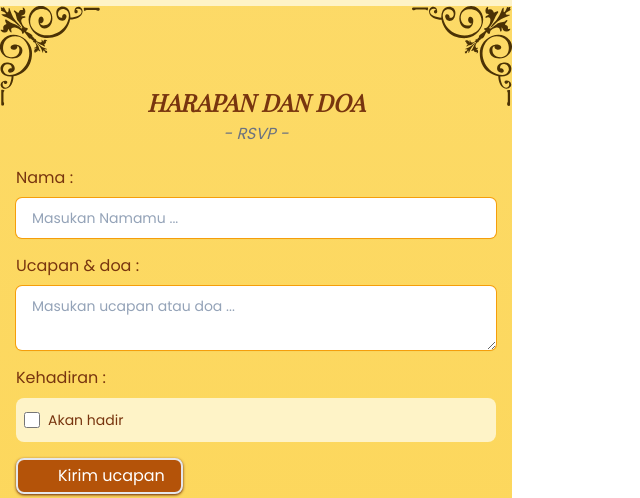
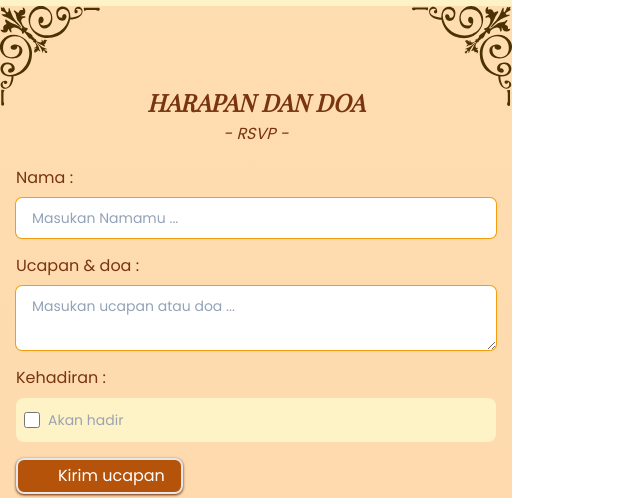
Before and after one commit to DinantiTech/nafi-anisa, a React (Vite) app: page / in a window 1280 px wide. Shown: the part 4840-5338 px from the top of the page, without its empty margins (0-640 px from the left). Built offline with nearby package versions, Linux system fonts and the light colour scheme; no server answers; some icons are missing.

Commit message:
fix color checkbox

```diff
--- a/src/components/forms/attendance.form.jsx
+++ b/src/components/forms/attendance.form.jsx
@@ -1,12 +1,12 @@
 import { PRESENT_LABEL_RSVP } from "../../contants/common.const";
 import CustomCheckbox from "./checkbox.form";
 
-export default function AttendanceInput({ label, name }) {
+export default function AttendanceInput({ label, name, isAttendance }) {
     return (
         <div className="flex flex-col items-start justify-center gap-y-2 w-full">
             <label htmlFor={ label ?? "label" }>{label ?? "Label"} :</label>
             <div id={ label ?? "label" } className="w-full bg-amber-100 flex flex-col justify-center items-start py-3 px-2 rounded-lg">
-                <CustomCheckbox name={name} />
+                <CustomCheckbox name={name} isAttendance={isAttendance} />
             </div>
         </div>
     )
--- a/src/components/forms/checkbox.form.jsx
+++ b/src/components/forms/checkbox.form.jsx
@@ -1,18 +1,18 @@
 import { Field } from "formik";
-import { PRESENT_LABEL_RSVP } from "../../contants/common.const";
+import { COLOR_PRIMARY, PRESENT_LABEL_RSVP } from "../../contants/common.const";
 
-export default function CustomCheckbox({ label, name }) {
+export default function CustomCheckbox({ label, name, isAttendance }) {
     return (
         <div className="flex items-center">
             <Field
                 name={name}
                 id="default-checkbox"
                 type="checkbox"
-                className="w-4 h-4 text-amber-600 bg-gray-100 border-gray-300 rounded focus:ring-amber-500 dark:focus:ring-amber-600 dark:ring-offset-gray-800 focus:ring-2 dark:bg-gray-700 dark:border-gray-600"
+                className={`accent-${COLOR_PRIMARY} w-4 h-4 bg-gray-100 border-gray-300 rounded`}
             />
             <label
                 htmlFor="default-checkbox"
-                className="ml-2 text-sm font-medium dark:text-gray-300 text-amber-900"
+                className={`${isAttendance ? `text-${COLOR_PRIMARY}` : `text-gray-400`} ml-2 text-sm font-medium`}
             >
                 {label ?? PRESENT_LABEL_RSVP}
             </label>
--- a/src/components/layouts/main.layout.jsx
+++ b/src/components/layouts/main.layout.jsx
@@ -1,4 +1,4 @@
-import { BG_GRADIENT, BG_COLOR_PRIMARY, IS_BG_GRADIENT, TEXT_COLOR_PRIMARY } from "../../contants/common.const";
+import { BG_GRADIENT, BG_COLOR_PRIMARY, IS_BG_GRADIENT, COLOR_PRIMARY } from "../../contants/common.const";
 import { BGWELCOME } from "../../contants/images.const";
 import MusicBtn from "../buttons/music.button";
 import Footer from "../commons/footer.common";
@@ -17,7 +17,7 @@ export default function MainLayout() {
     return (
         <div className="flex relative w-full h-full justify-between antialiased">
             <MusicBtn />
-            <div className={`${IS_BG_GRADIENT ? BG_GRADIENT : BG_COLOR_PRIMARY} ${TEXT_COLOR_PRIMARY} w-full lg:w-2/5 overflow-hidden`} >
+            <div className={`${IS_BG_GRADIENT ? BG_GRADIENT : BG_COLOR_PRIMARY} text-${COLOR_PRIMARY} w-full lg:w-2/5 overflow-hidden`} >
                 <div className="w-full ">
                     <Cover />
                     <Welcome />
--- a/src/components/sections/RSVP/RSVP.section.jsx
+++ b/src/components/sections/RSVP/RSVP.section.jsx
@@ -1,5 +1,5 @@
-import { useMemo } from "react";
-import { ATTENDANCE_LABEL_RSVP, NAME_LABEL_RSVP, NAME_PLACEHOLDER_RSVP, RSVP_LABEL, SEND_RSVP, SHEET_NAME, WISH_AND_PRAY_RSVP, WISH_LABEL_RSVP, WISH_PLACEHOLDER_RSVP } from "../../../contants/common.const";
+import { useMemo, useState } from "react";
+import { ATTENDANCE_LABEL_RSVP, COLOR_PRIMARY, NAME_LABEL_RSVP, NAME_PLACEHOLDER_RSVP, RSVP_LABEL, SEND_RSVP, SHEET_NAME, WISH_AND_PRAY_RSVP, WISH_LABEL_RSVP, WISH_PLACEHOLDER_RSVP } from "../../../contants/common.const";
 import { PAPER_ICON } from "../../../contants/icon.const";
 import { useAppScript } from "../../../hooks/useAppScript.hook";
 import CustomAnimation from "../../animations/custom.animation";
@@ -15,6 +15,7 @@ import HeadingCustom from "../../commons/heading.common";
 
 export default function RSVP() {
     const [data, loading, error, createData, setStartFetching] = useAppScript(SHEET_NAME);
+    const [isAttendance, setIsAttendance] = useState(false)
 
     return (
         <FrameLayout>
@@ -27,13 +28,15 @@ export default function RSVP() {
                     <HeadingCustom>
                         { WISH_AND_PRAY_RSVP }
                     </HeadingCustom>
-                    <p className="uppercase text-gray-500 mt-1 font-primary italic">- {RSVP_LABEL} -</p>
+                    <p className={`uppercase text-${COLOR_PRIMARY} mt-1 font-primary italic`}>- {RSVP_LABEL} -</p>
                 </CustomAnimation>
 
                 <Formik
                     initialValues={{ name: '', message: '', attendance: false }}
                     validate={values => {
                         let errors = {};
+
+                        setIsAttendance(values.attendance)
 
                         if(values.name.length < 1) {
                             errors.name = "Nama harus diisi"
@@ -64,7 +67,7 @@ export default function RSVP() {
                             <CustomInput error={errors.name} name="name" label={NAME_LABEL_RSVP} placeholder={NAME_PLACEHOLDER_RSVP} />
                             <CustomTextarea error={errors.message} name="message" label={WISH_LABEL_RSVP} placeholder={WISH_PLACEHOLDER_RSVP} />
 
-                            <AttendanceInput name="attendance" label={ATTENDANCE_LABEL_RSVP} />
+                            <AttendanceInput isAttendance={isAttendance} name="attendance" label={ATTENDANCE_LABEL_RSVP} />
                             <CustomButton type="submit"  label={SEND_RSVP} name={SEND_RSVP} icon={PAPER_ICON} />
                         </form>
                     )}
--- a/src/components/sections/couples/detail.couple.jsx
+++ b/src/components/sections/couples/detail.couple.jsx
@@ -7,6 +7,7 @@ import { GIRL_FATHER_NAME, GIRL_MOTHER_NAME, GIRL_NAME, GIRL_NAME_NO_TITLE } fro
 import TextCustom from "../../commons/text.common";
 
 import PATTERN_BATIK from '../../../assets/patterns/batik/pattern_batik2.png';
+import { COLOR_PRIMARY } from "../../../contants/common.const";
 
 export default function DetailCouple({
     img,
@@ -33,7 +34,7 @@ export default function DetailCouple({
             </CustomAnimation>
 
             <CustomAnimation>
-                <h4 className="text-4xl border-b-4 text-center pb-4 mx-28 sm:mx-40 font-name">
+                <h4 className={`border-${COLOR_PRIMARY} text-4xl border-b-4 text-center pb-4 mx-28 sm:mx-40 font-name`}>
                     {shortName ?? GIRL_NAME_NO_TITLE}
                 </h4>
             </CustomAnimation>
--- a/src/components/sections/event.section.jsx
+++ b/src/components/sections/event.section.jsx
@@ -1,4 +1,4 @@
-import { CLOCK_EVENT, DETAIL_EVENT, FINISH_EVENT, INVITE_EVENT, MARRIAGE_CONTRACT_EVENT } from "../../contants/common.const";
+import { CLOCK_EVENT, COLOR_PRIMARY, DETAIL_EVENT, FINISH_EVENT, INVITE_EVENT, MARRIAGE_CONTRACT_EVENT } from "../../contants/common.const";
 import CustomAnimation from "../animations/custom.animation";
 import HeadingCustom from "../commons/heading.common";
 import FrameLayout from "../layouts/frame.layout";
@@ -12,7 +12,7 @@ export default function Event() {
         <FrameLayout>
             <div className="mx-auto w-full flex justify-center items-center flex-col px-3 font-primary">
                 <CustomAnimation>
-                    <div className="border-b-4">
+                    <div className={`border-${COLOR_PRIMARY} border-b-4`}>
                         <HeadingCustom>{DETAIL_EVENT}</HeadingCustom>
                     </div>
                 </CustomAnimation>
--- a/src/contants/common.const.js
+++ b/src/contants/common.const.js
@@ -1,8 +1,10 @@
 // COLOR SCHEMES
-export const TEXT_COLOR_PRIMARY = "text-amber-900"
+export const COLOR_PRIMARY = "amber-900";
+export const COLOR_SECONDARY = "amber-500";
+export const COLOR_TERTIARY = "amber-300"
 export const BG_COLOR_PRIMARY = "bg-amber-600";
 export const IS_BG_GRADIENT = true;
-export const BG_GRADIENT = "bg-gradient-to-b from-amber-100 to-amber-300"
+export const BG_GRADIENT = "bg-gradient-to-b from-amber-100 to-orange-200"
 
 // LINK RESOURCE
 export const SPREADSHEET_ID = "1z71V03f36yTH0KLANv3oLUyagLXOUu5LKPrTgcdNm6U";
```
